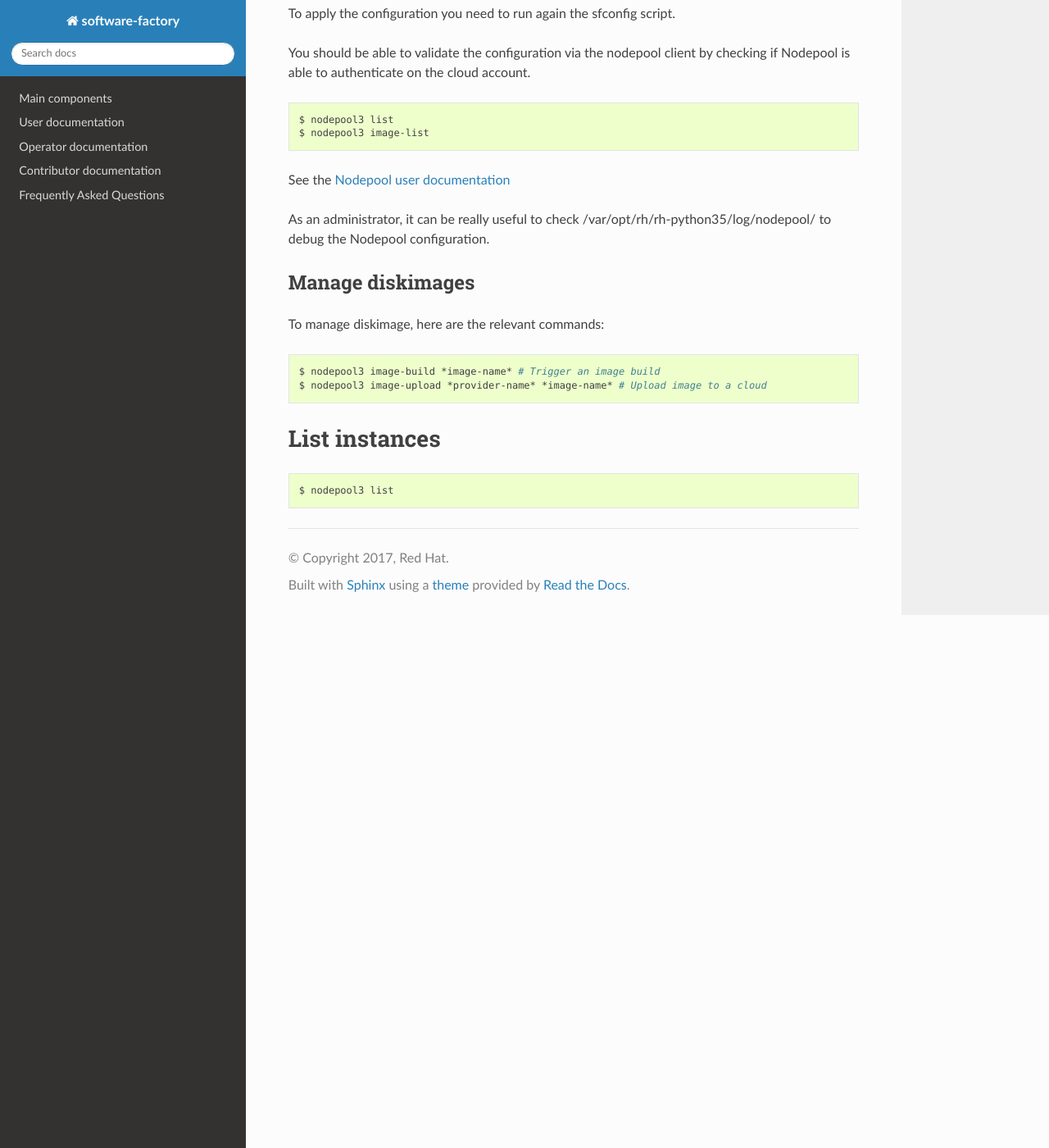
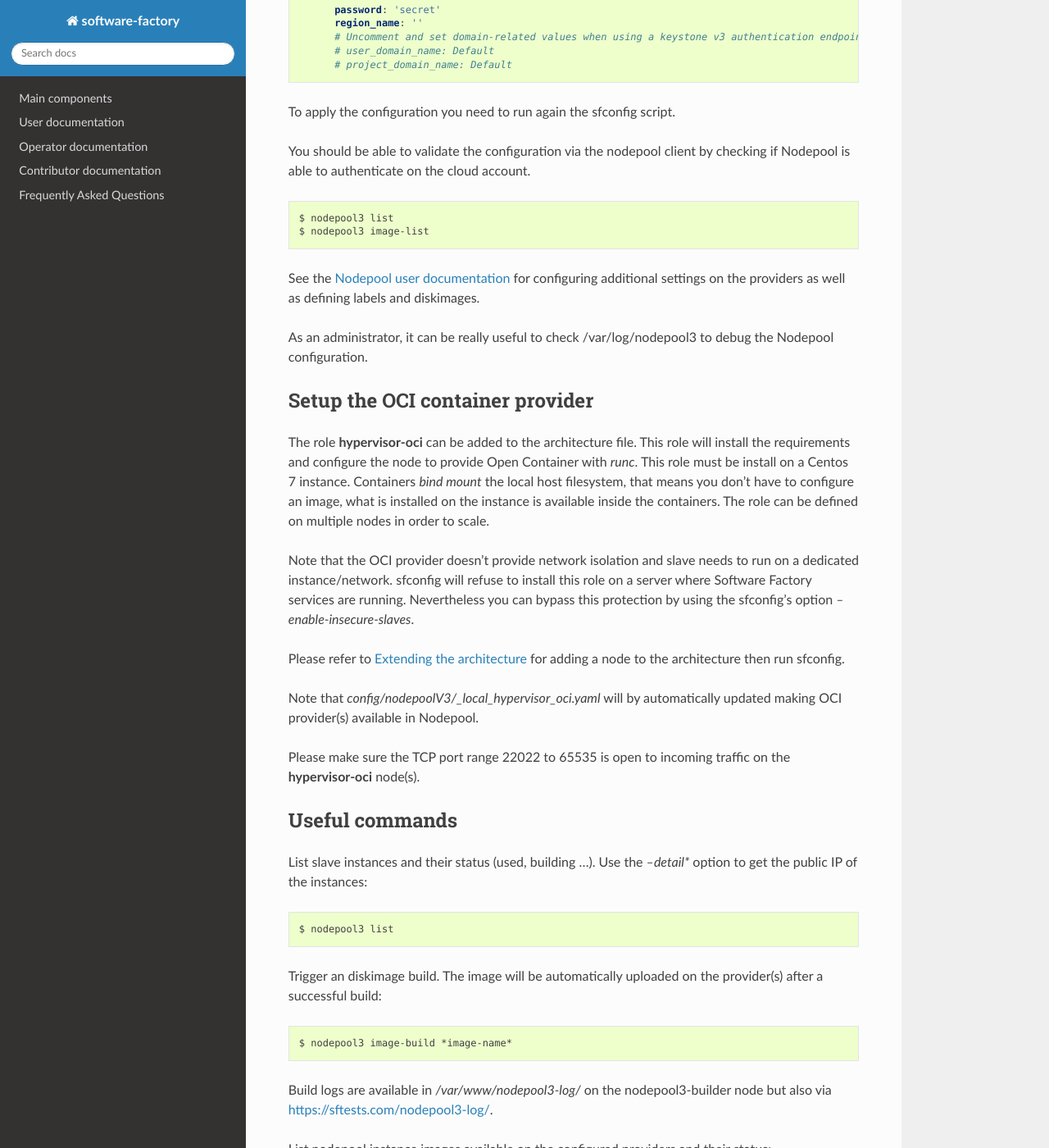
Before and after one commit to softwarefactory-project/sf-docs, a Sphinx documentation site: the page built from docs/operator/nodepool3_operator.rst, in a window 1280 px wide and 1400 px high, scrolled down 1246 px. Shown: the whole window at 82% size. Built offline with Sphinx 7.4.7 and the Read the Docs theme 2.0.0, drawn with Linux system fonts in a browser that asks for light colours; some of the changed text lies outside the part shown.

Commit message:
Add documentation for the hypervisor-oci role
TG-678

Change-Id: Ibcd229e289f3658fafa9889e3501a9ea2e0347ec

```diff
--- a/docs/operator/nodepool3_operator.rst
+++ b/docs/operator/nodepool3_operator.rst
@@ -1,30 +1,32 @@
 Configure nodepool(V3)
-----------------------
+======================
 
 The nodepool(V3) service is installed with the rh-python35 software collections:
-* The configuration is located in /etc/opt/rh/rh-python35/nodepool
-* The logs are written to /var/opt/rh/rh-python35/log/nodepool
+
+* The configuration is located in /etc/nodepool3
+* The logs are written to /var/log/nodepool3
 * The services are prefixed with rh-python35-
 
 A convenient wrapper for the command line is installed in /usr/bin/nodepool3.
 
 ... Use a local build of nodepool-doc instead of external link
 
-Please check upstream `documentation <https://docs.openstack.org/infra/nodepool/feature/zuulv3>`
-first, here are a few hints to debug the service.
+For further details, please check the upstream documentation_.
+
+.. _documentation: https://docs.openstack.org/infra/nodepool/feature/zuulv3
 
 
 Required architecture
-^^^^^^^^^^^^^^^^^^^^^
+---------------------
 
 For a minimal deployment, limited to containerized nodes, only the **nodepool3-launcher**
-component is required in the architecture file.
+and **hypervisor-oci** components are required in the architecture file.
 
-In order to use virtual nodes based on diskimage-builder, the **nodepool3-builder**
+In order to use virtual nodes based on diskimage, the **nodepool3-builder**
 component must be present in the architecture file.
 
 Add a cloud provider
-^^^^^^^^^^^^^^^^^^^^
+--------------------
 
 To do this, an account on an OpenStack cloud is required and credentials need to
 be known by Nodepool. It is highly recommended to use a project dedicated to
@@ -38,7 +40,12 @@ refer to `OpenStack's documentation <https://docs.openstack.org/nova/pike/admin/
 to find out how to modify security groups.
 
 In order to configure Nodepool to define a provider (an OpenStack cloud account) you need
-to adapt sfconfig.yaml. Below is an example of configuration.
+to adapt sfconfig.yaml. Indeed you need to add the cloud client information
+(auth url, login, password...) to the sfconfig.yaml.
+See the :ref:`Nodepool user documentation<nodepool-user>` for additional provider settings
+such as labels and diskimages.
+
+Below is an example of configuration.
 
 .. code-block:: yaml
 
@@ -64,26 +71,68 @@ Nodepool is able to authenticate on the cloud account.
  $ nodepool3 list
  $ nodepool3 image-list
 
-See the :ref:`Nodepool user documentation<nodepool-user>`
+
+See the :ref:`Nodepool user documentation<nodepool-user>` for configuring additional
+settings on the providers as well as defining labels and diskimages.
 
 As an administrator, it can be really useful to check
-/var/opt/rh/rh-python35/log/nodepool/ to debug the Nodepool configuration.
+/var/log/nodepool3 to debug the Nodepool configuration.
 
 
-Manage diskimages
-^^^^^^^^^^^^^^^^^
+Setup the OCI container provider
+--------------------------------
 
-To manage diskimage, here are the relevant commands:
+The role **hypervisor-oci** can be added to the architecture file. This role will
+install the requirements and configure the node to provide Open Container with *runc*.
+This role must be install on a Centos 7 instance. Containers *bind mount* the local host
+filesystem, that means you don't have to configure an image, what is installed on
+the instance is available inside the containers. The role can be defined on multiple
+nodes in order to scale.
 
-.. code-block:: bash
+Note that the OCI provider doesn't provide network isolation and slave needs to run on
+a dedicated instance/network. sfconfig will refuse to install this role on a server
+where Software Factory services are running. Nevertheless you can bypass this
+protection by using the sfconfig's option *--enable-insecure-slaves*.
 
- $ nodepool3 image-build *image-name* # Trigger an image build
- $ nodepool3 image-upload *provider-name* *image-name* # Upload image to a cloud
+Please refer to :ref:`Extending the architecture<architecture_extending>` for adding a node
+to the architecture then run sfconfig.
+
+Note that *config/nodepoolV3/_local_hypervisor_oci.yaml* will by automatically updated
+making OCI provider(s) available in Nodepool.
+
+Please make sure the TCP port range 22022 to 65535 is open to incoming traffic
+on the **hypervisor-oci** node(s).
 
 
-List instances
---------------
+Useful commands
+---------------
+
+List slave instances and their status (used, building ...). Use the *--detail**
+option to get the public IP of the instances:
 
 .. code-block:: bash
 
  $ nodepool3 list
+
+Trigger an diskimage build. The image will be automatically uploaded on the provider(s)
+after a successful build:
+
+.. code-block:: bash
+
+ $ nodepool3 image-build *image-name*
+
+Build logs are available in */var/www/nodepool3-log/* on
+the nodepool3-builder node but also via https://sftests.com/nodepool3-log/.
+
+List nodepool instance images available on the configured providers and their
+status:
+
+.. code-block:: bash
+
+ $ nodepool3 image-list
+
+List instance diskimages built by Disk Image Builder (DIB) and their status:
+
+.. code-block:: bash
+
+ $ nodepool3 dib-image-list
```
Also changed, not shown: docs/operator/architecture.rst (+4 -8 lines), docs/user/nodepool3_user.rst (+33 -21 lines).
